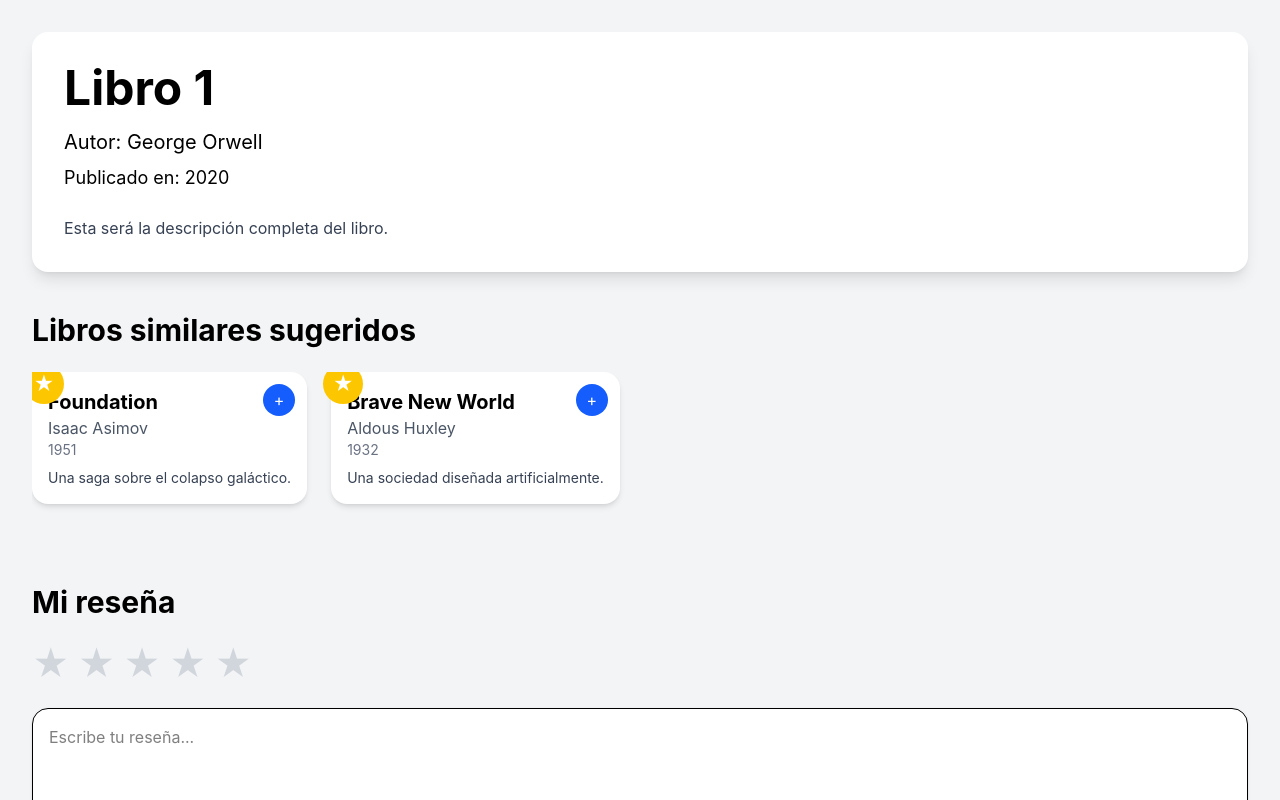
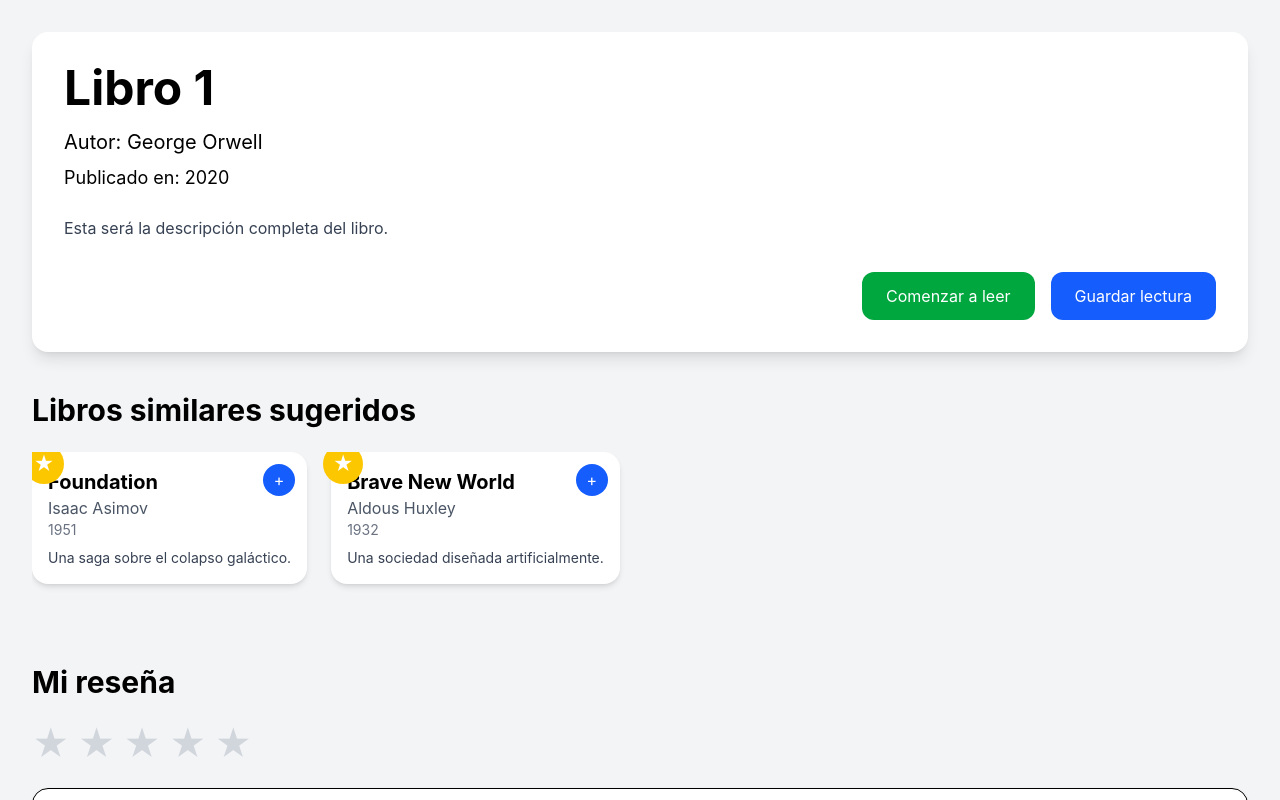
Before and after one commit to Leo141592/BibliotecaFrontend, a React (Vite) app: page /books/1 in a window 1280 px wide. Shown: the top 800 px of the page. Built offline with nearby package versions, Linux system fonts and the light colour scheme.

Commit message:
Boton comenzar a leer y agregar a guardados

```diff
--- a/src/pages/BookDetailsPage.tsx
+++ b/src/pages/BookDetailsPage.tsx
@@ -6,6 +6,8 @@ function BookDetailsPage() {
 
   const [rating, setRating] = useState(0)
 const [review, setReview] = useState("")
+const [isReading, setIsReading] = useState(false)
+const [isSaved, setIsSaved] = useState(false)
 
   const { id } = useParams()
 
@@ -47,6 +49,41 @@ const [review, setReview] = useState("")
           Esta será la descripción completa del libro.
 
         </p>
+
+        {/* Botones */}
+<div className="flex gap-4 justify-end mt-8">
+
+  {/* Leer */}
+  <button
+    onClick={() => setIsReading(!isReading)}
+    className={`
+      px-6 py-3 rounded-xl text-white transition
+      ${isReading
+        ? "bg-red-600 hover:bg-red-700"
+        : "bg-green-600 hover:bg-green-700"}
+    `}
+  >
+    {isReading
+      ? "Dejar de leer"
+      : "Comenzar a leer"}
+  </button>
+
+  {/* Guardados */}
+  <button
+    onClick={() => setIsSaved(!isSaved)}
+    className={`
+      px-6 py-3 rounded-xl text-white transition
+      ${isSaved
+        ? "bg-red-500 hover:bg-red-600"
+        : "bg-blue-600 hover:bg-blue-700"}
+    `}
+  >
+    {isSaved
+      ? "Eliminar de guardados"
+      : "Guardar lectura"}
+  </button>
+
+</div>
 
       </div>
 
```
